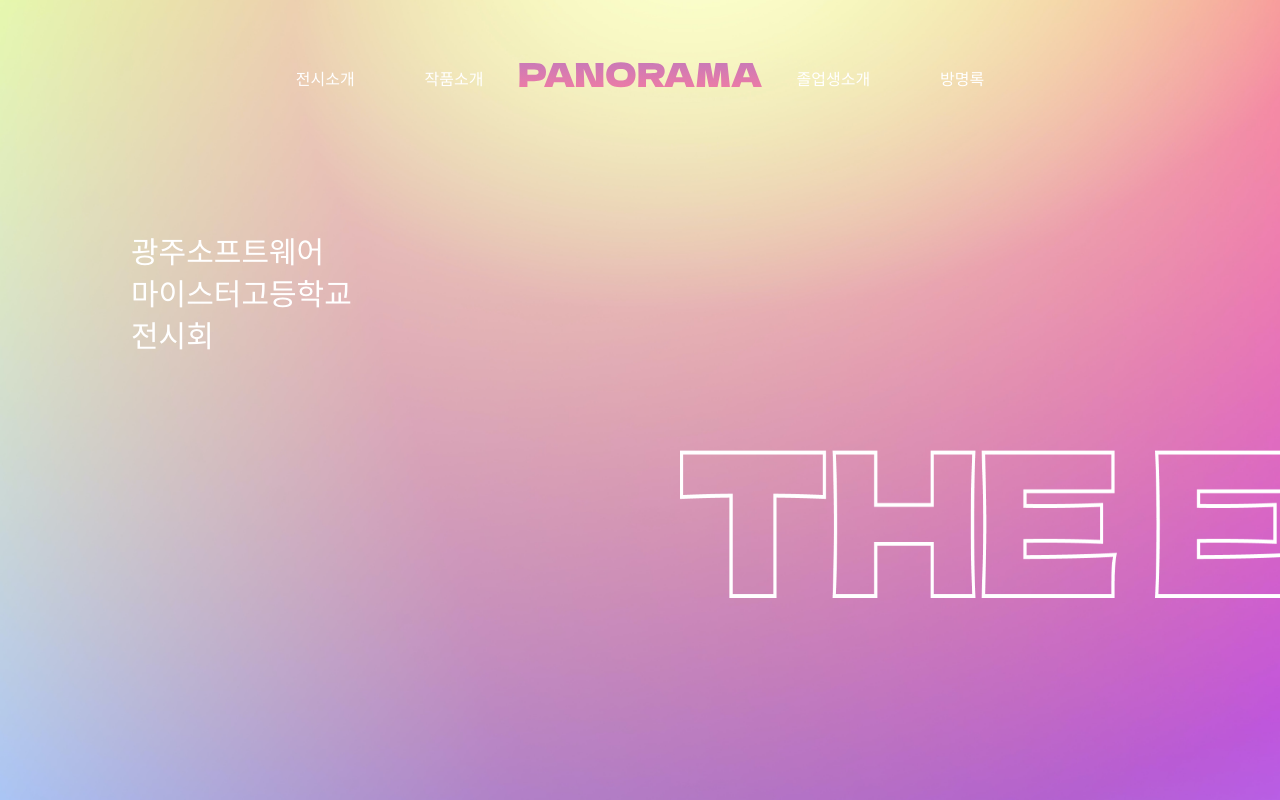
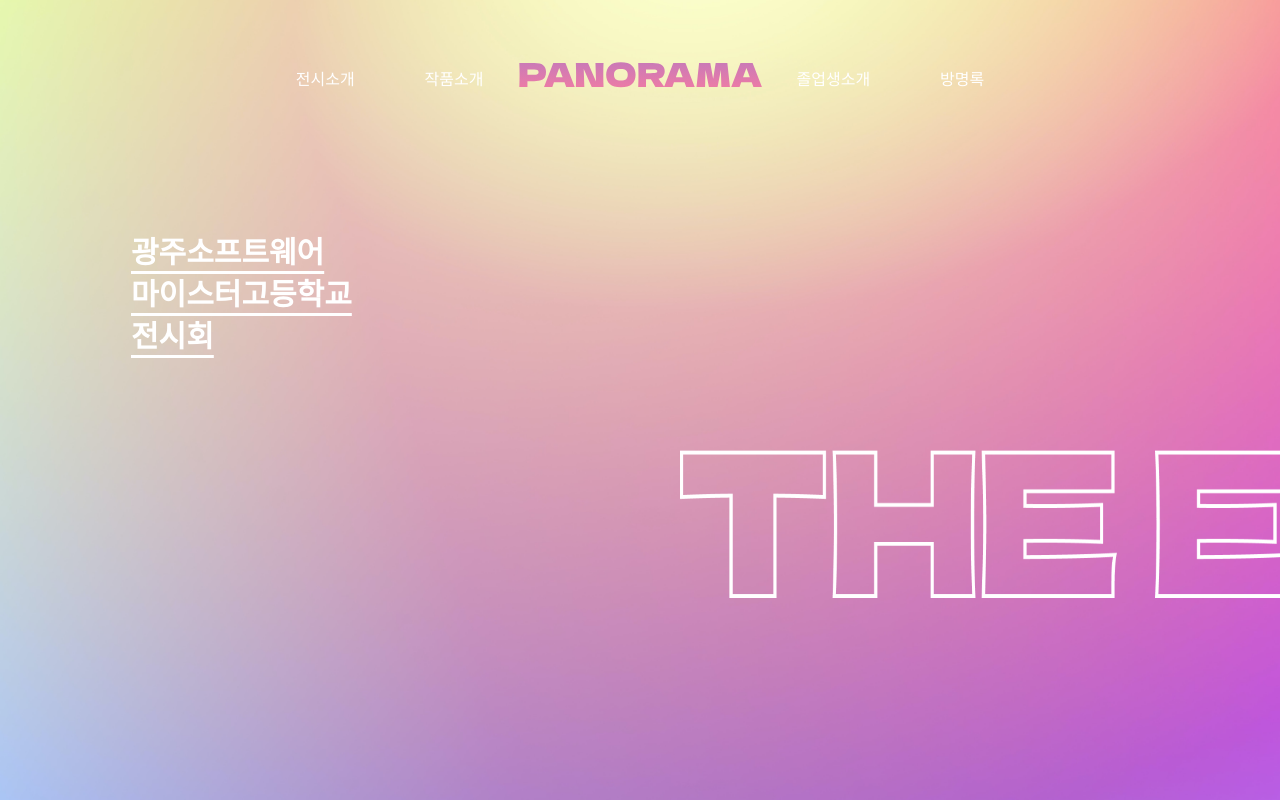
Before and after one commit to 2021-The-End/Panorama-Client, a React (Create React App) app: page / in a window 1280 px wide. Shown: the top 800 px of the page. Built offline with nearby package versions, Linux system fonts and the light colour scheme; a web font is replaced by a local one.

Commit message:
[Update] gsm text
밑줄과 밑줄 간격 조정

```diff
--- a/src/Pages/Home/Style.ts
+++ b/src/Pages/Home/Style.ts
@@ -40,10 +40,12 @@ export const UnderlinedTextBox = styled.div`
   position: absolute;
   left: 131px;
   top: 190px;
-  font-weight: normal;
+  font-weight: bold;
   font-size: 30px;
   line-height: 42px;
   color: white;
+  text-decoration: underline;
+  text-underline-position: under;
 `;
 
 export const BigCoverText = styled.div`
```
